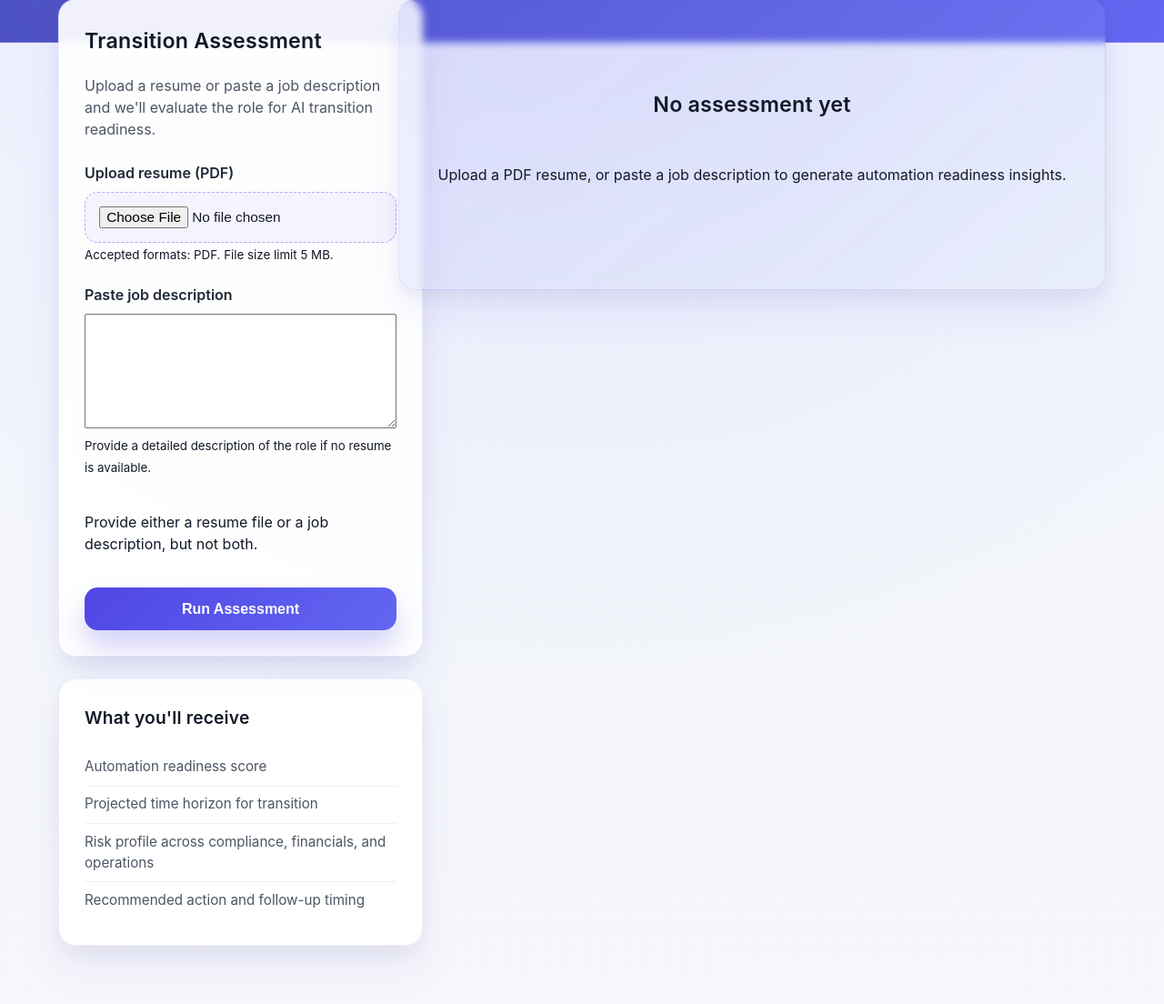
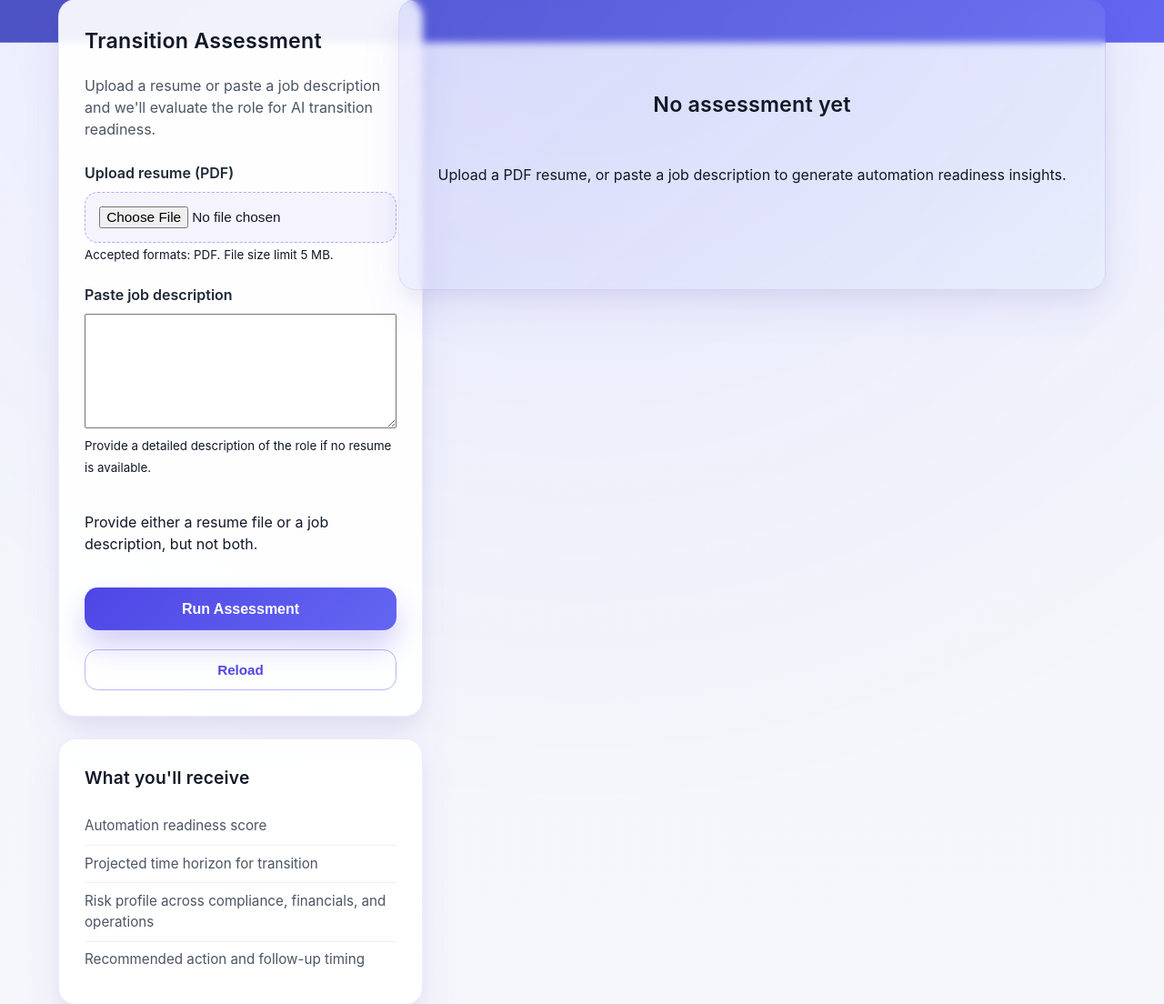
Before and after one commit to hadibuxm/ai_workforce_transition, a Django app: page / in a window 1280 px wide. Shown: the part 160-1264 px from the top of the page at 91% size. Run offline with Django 5.2, Linux system fonts and the light colour scheme.

Commit message:
added reload button to clear page results

```diff
--- a/assessment/templates/assessment/home.html
+++ b/assessment/templates/assessment/home.html
@@ -44,6 +44,7 @@
                 <p class="form-hint">Provide either a resume file or a job description, but not both.</p>
 
                 <button type="submit" class="btn-primary">Run Assessment</button>
+                <button type="button" class="btn-secondary" id="reload-btn">Reload</button>
             </form>
         </section>
         <section class="panel panel--compact info-card">
@@ -59,6 +60,7 @@
 
     <section class="dashboard-main">
         {% if result %}
+            <div id="assessment-results">
             <div class="panel summary-header">
                 <div>
                     <p class="summary-label">Transition Readiness Score</p>
@@ -150,6 +152,7 @@
                     </ul>
                 </section>
             {% endif %}
+            </div>
         {% else %}
             <section class="panel empty-panel">
                 <h2>No assessment yet</h2>
@@ -158,4 +161,27 @@
         {% endif %}
     </section>
 </div>
+<script>
+document.addEventListener("DOMContentLoaded", () => {
+    const reloadButton = document.getElementById("reload-btn");
+    if (!reloadButton) {
+        return;
+    }
+    reloadButton.addEventListener("click", () => {
+        const resultsContainer = document.getElementById("assessment-results");
+        if (resultsContainer) {
+            resultsContainer.remove();
+        }
+
+        const dashboardMain = document.querySelector(".dashboard-main");
+        if (dashboardMain && !dashboardMain.querySelector(".empty-panel")) {
+            const placeholder = document.createElement("section");
+            placeholder.className = "panel empty-panel";
+            placeholder.innerHTML =
+                "<h2>No assessment yet</h2><p>Upload a PDF resume, or paste a job description to generate automation readiness insights.</p>";
+            dashboardMain.prepend(placeholder);
+        }
+    });
+});
+</script>
 {% endblock %}
--- a/static/css/styles.css
+++ b/static/css/styles.css
@@ -173,6 +173,23 @@ body {
 .btn-primary:hover {
     transform: translateY(-1px);
     box-shadow: 0 20px 40px rgba(79, 70, 229, 0.3);
+}
+
+.btn-secondary {
+    background: transparent;
+    color: #4f46e5;
+    padding: 0.8rem 1.6rem;
+    border-radius: 0.9rem;
+    border: 1px solid rgba(79, 70, 229, 0.4);
+    font-size: 0.95rem;
+    font-weight: 600;
+    cursor: pointer;
+    transition: color 120ms ease, background 120ms ease, border-color 120ms ease;
+}
+
+.btn-secondary:hover {
+    background: rgba(99, 102, 241, 0.08);
+    border-color: rgba(79, 70, 229, 0.6);
 }
 
 .info-card ul {
```
